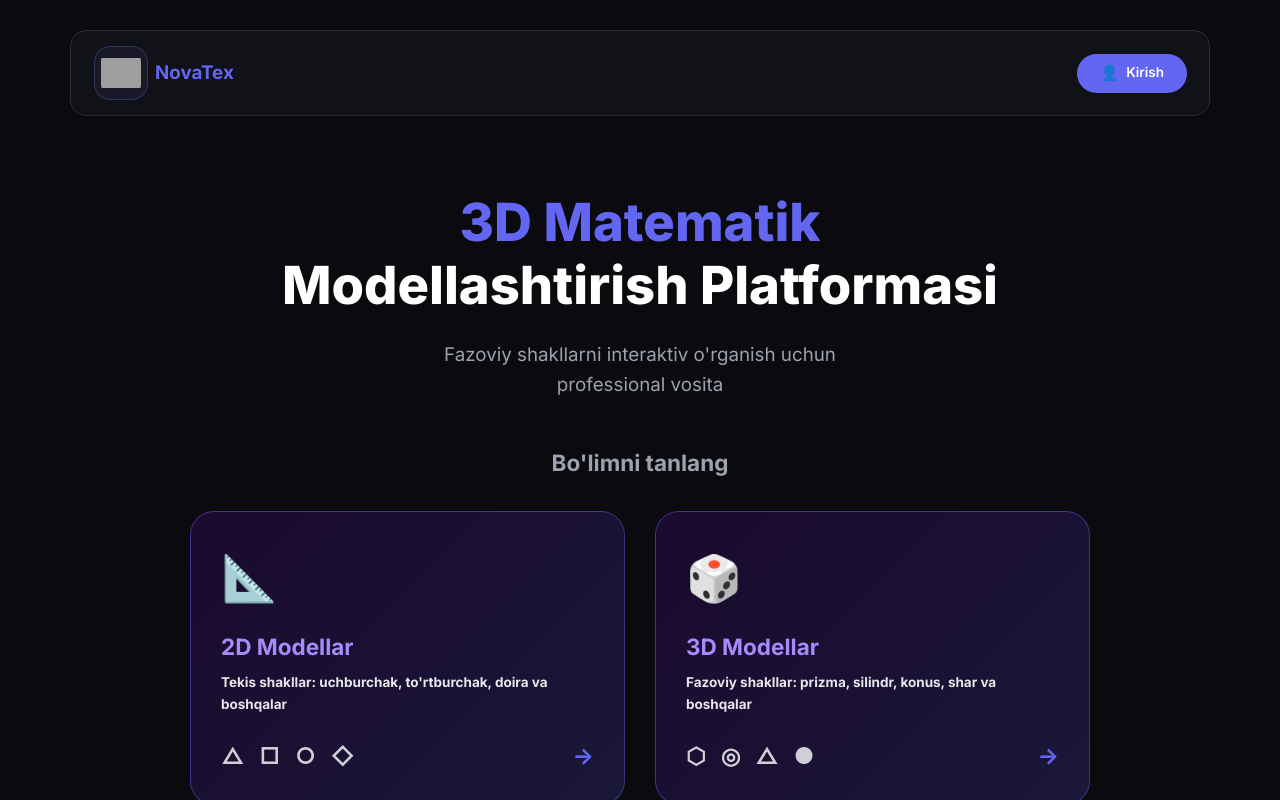
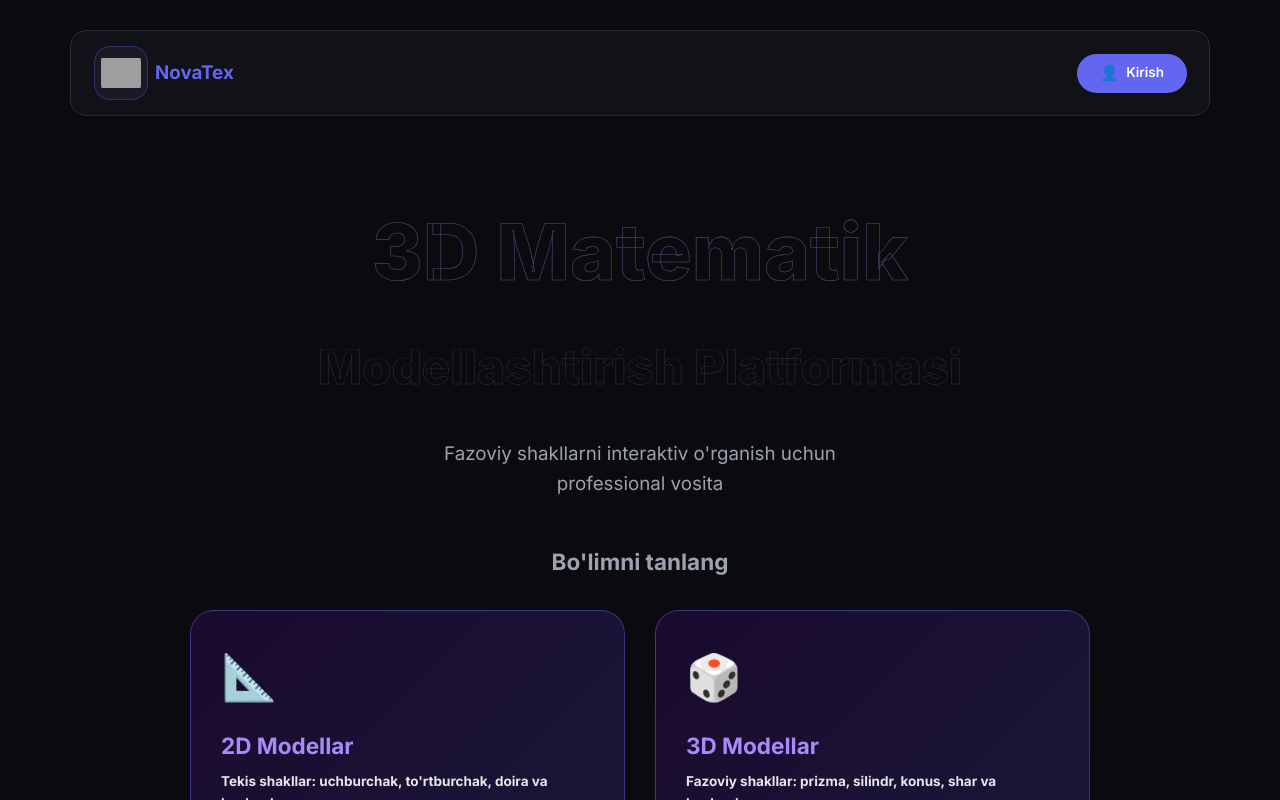
Before and after one commit to madiyarov2013-gif/NovaTexGeometry, a React (Vite) app: page / in a window 1280 px wide. Shown: the top 800 px of the page. Built offline with nearby package versions, Linux system fonts and the light colour scheme; grey boxes are pictures that could not be loaded.

Commit message:
Add Framer HoverText effect to hero section

```diff
--- /dev/null
+++ b/src/components/HoverText.jsx
@@ -0,0 +1,140 @@
+import { useRef, useState, useEffect } from 'react';
+import { motion } from 'framer-motion';
+
+/**
+ * TextHoverEffect - Framer Hovertext ning React versiyasi
+ * Sichqoncha ustiga borganda SVG gradient effekt paydo bo'ladi
+ */
+export function HoverText({
+    text,
+    className = '',
+    fontSize = '3.5rem',
+    fontWeight = '800',
+    strokeWidth = 0.3,
+    duration = 0.15,
+    animationDuration = 4,
+    gradientColors = ['#eab308', '#ef4444', '#3b82f6', '#06b6d4', '#8b5cf6'],
+    strokeColor = '#3a3a5a',
+    viewBoxWidth = 700,
+    viewBoxHeight = 120,
+}) {
+    const svgRef = useRef(null);
+    const [cursor, setCursor] = useState({ x: 0, y: 0 });
+    const [hovered, setHovered] = useState(false);
+    const [maskPosition, setMaskPosition] = useState({ cx: '50%', cy: '50%' });
+
+    useEffect(() => {
+        if (svgRef.current && cursor.x !== null && cursor.y !== null) {
+            const svgRect = svgRef.current.getBoundingClientRect();
+            const cxPercentage = ((cursor.x - svgRect.left) / svgRect.width) * 100;
+            const cyPercentage = ((cursor.y - svgRect.top) / svgRect.height) * 100;
+            setMaskPosition({
+                cx: `${cxPercentage}%`,
+                cy: `${cyPercentage}%`,
+            });
+        }
+    }, [cursor]);
+
+    const id = text.replace(/\s+/g, '-').toLowerCase();
+
+    return (
+        <div style={{ width: '100%', display: 'flex', alignItems: 'center', justifyContent: 'center' }} className={className}>
+            <svg
+                ref={svgRef}
+                width="100%"
+                height="100%"
+                viewBox={`0 0 ${viewBoxWidth} ${viewBoxHeight}`}
+                xmlns="http://www.w3.org/2000/svg"
+                onMouseEnter={() => setHovered(true)}
+                onMouseLeave={() => setHovered(false)}
+                onMouseMove={(e) => setCursor({ x: e.clientX, y: e.clientY })}
+                style={{ userSelect: 'none', overflow: 'visible' }}
+            >
+                <defs>
+                    <linearGradient id={`textGradient-${id}`} gradientUnits="userSpaceOnUse">
+                        {hovered && gradientColors.map((color, i) => (
+                            <stop
+                                key={i}
+                                offset={`${(i / (gradientColors.length - 1)) * 100}%`}
+                                stopColor={color}
+                            />
+                        ))}
+                    </linearGradient>
+
+                    <motion.radialGradient
+                        id={`revealMask-${id}`}
+                        gradientUnits="userSpaceOnUse"
+                        r="25%"
+                        initial={{ cx: '50%', cy: '50%' }}
+                        animate={maskPosition}
+                        transition={{ duration, ease: 'easeOut' }}
+                    >
+                        <stop offset="0%" stopColor="white" />
+                        <stop offset="100%" stopColor="black" />
+                    </motion.radialGradient>
+
+                    <mask id={`textMask-${id}`}>
+                        <rect x="0" y="0" width="100%" height="100%" fill={`url(#revealMask-${id})`} />
+                    </mask>
+                </defs>
+
+                {/* Base text - stroke only (dark outline) */}
+                <text
+                    x="50%"
+                    y="50%"
+                    textAnchor="middle"
+                    dominantBaseline="middle"
+                    strokeWidth={strokeWidth}
+                    fill="transparent"
+                    stroke={strokeColor}
+                    style={{
+                        fontSize,
+                        fontWeight,
+                        fontFamily: 'Inter, sans-serif',
+                        opacity: hovered ? 0.7 : 1,
+                        transition: 'opacity 0.3s ease',
+                    }}
+                >
+                    {text}
+                </text>
+
+                {/* Animated drawing effect text */}
+                <motion.text
+                    x="50%"
+                    y="50%"
+                    textAnchor="middle"
+                    dominantBaseline="middle"
+                    strokeWidth={strokeWidth}
+                    fill="transparent"
+                    stroke={strokeColor}
+                    initial={{ strokeDashoffset: 1000, strokeDasharray: 1000 }}
+                    animate={{ strokeDashoffset: 0, strokeDasharray: 1000 }}
+                    transition={{
+                        duration: animationDuration,
+                        ease: 'easeInOut',
+                        repeat: Infinity,
+                        repeatDelay: 2,
+                    }}
+                    style={{ fontSize, fontWeight, fontFamily: 'Inter, sans-serif' }}
+                >
+                    {text}
+                </motion.text>
+
+                {/* Gradient revealed text (follows cursor) */}
+                <text
+                    x="50%"
+                    y="50%"
+                    textAnchor="middle"
+                    dominantBaseline="middle"
+                    stroke={`url(#textGradient-${id})`}
+                    strokeWidth={strokeWidth}
+                    mask={`url(#textMask-${id})`}
+                    fill="transparent"
+                    style={{ fontSize, fontWeight, fontFamily: 'Inter, sans-serif' }}
+                >
+                    {text}
+                </text>
+            </svg>
+        </div>
+    );
+}
--- a/src/pages/Dashboard.jsx
+++ b/src/pages/Dashboard.jsx
@@ -1,5 +1,6 @@
 import { Link } from 'react-router-dom';
 import { UserMenu } from '../components/UserMenu';
+import { HoverText } from '../components/HoverText';
 
 export function Dashboard() {
     return (
@@ -18,11 +19,32 @@ export function Dashboard() {
             {/* Hero Section */}
             <section className="hero">
                 <div className="hero-content">
-                    <h1>
-                        <span className="gradient-text">3D Matematik</span>
-                        <br />
-                        Modellashtirish Platformasi
-                    </h1>
+                    <div className="hero-hovertext-wrapper">
+                        <HoverText
+                            text="3D Matematik"
+                            fontSize="52px"
+                            fontWeight="800"
+                            strokeWidth={0.4}
+                            duration={0.15}
+                            animationDuration={4}
+                            gradientColors={['#6366f1', '#8b5cf6', '#06b6d4', '#ec4899', '#6366f1']}
+                            strokeColor="#3a3a5a"
+                            viewBoxWidth={600}
+                            viewBoxHeight={90}
+                        />
+                        <HoverText
+                            text="Modellashtirish Platformasi"
+                            fontSize="42px"
+                            fontWeight="800"
+                            strokeWidth={0.35}
+                            duration={0.15}
+                            animationDuration={5}
+                            gradientColors={['#ffffff', '#a78bfa', '#60a5fa', '#34d399', '#ffffff']}
+                            strokeColor="#2a2a3a"
+                            viewBoxWidth={800}
+                            viewBoxHeight={80}
+                        />
+                    </div>
                     <p className="hero-subtitle">
                         Fazoviy shakllarni interaktiv o'rganish uchun professional vosita
                     </p>
```
Also changed, not shown: src/styles/index.css.
